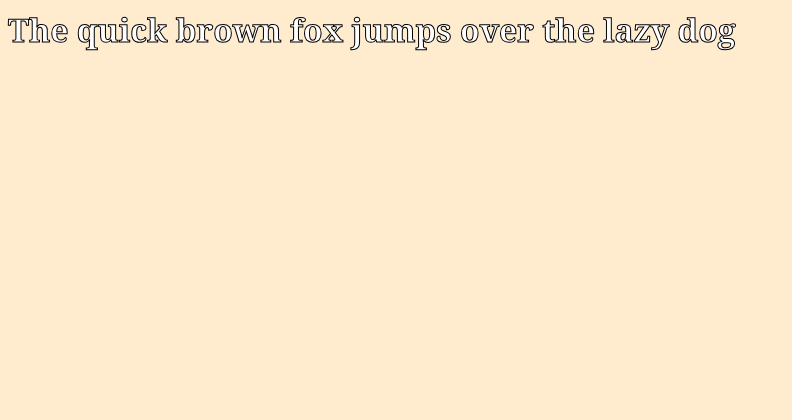
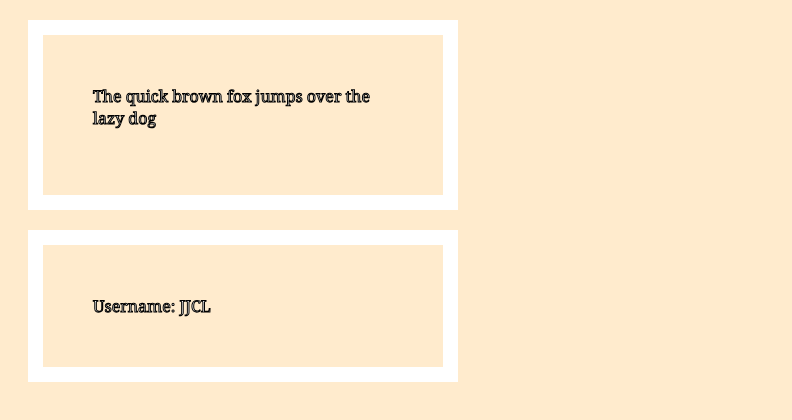
Before and after one commit to ITjoniveehernandez/UATEAM, a plain HTML site: page text.html in a window 1280 px wide. Shown: the whole page, without its empty margins (0-792 px from the left). Drawn offline with Linux system fonts and the light colour scheme.

Commit message:
Added border and another text

```diff
--- a/style.css
+++ b/style.css
@@ -4,6 +4,10 @@ body {
     font-family: Georgia, 'Times New Roman', Times, serif;
     -webkit-text-stroke: 1px black;
 }
-h1 {
-    background-color: blanchedalmond;
+div {
+    width: 300px;
+    border: 15px  Solid white;
+    padding: 50px;
+    margin: 20px;
+
 }
--- a/text.html
+++ b/text.html
@@ -4,8 +4,8 @@
 
 
 <body>
-    <p><h1>The quick brown fox jumps over the lazy dog</p></h1>
-
+    <p><div>The quick brown fox jumps over the lazy dog</p></div>
+    <p><div>Username: JJCL</div></p>
 </head>
 </body>
 </html>
```
